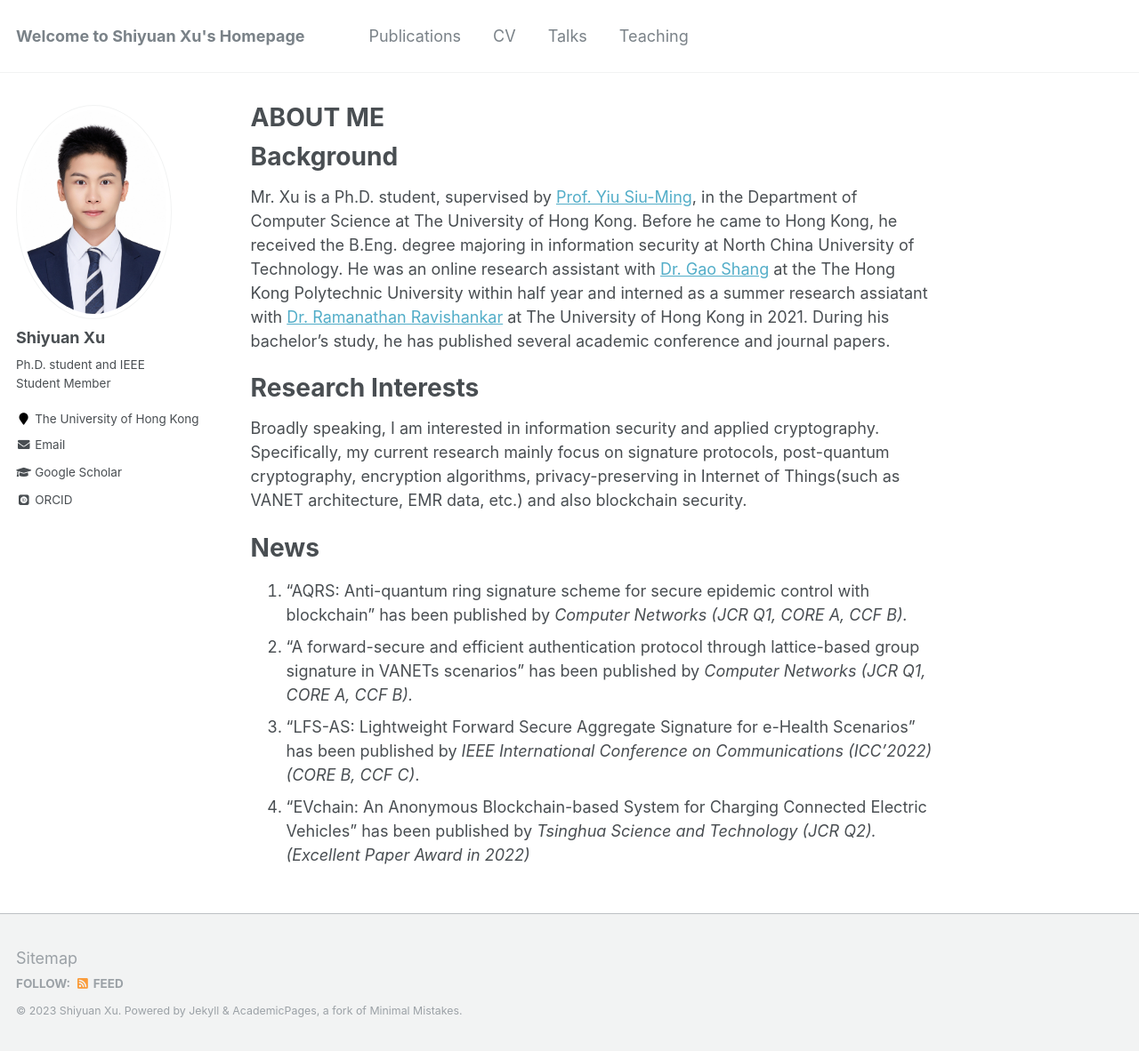
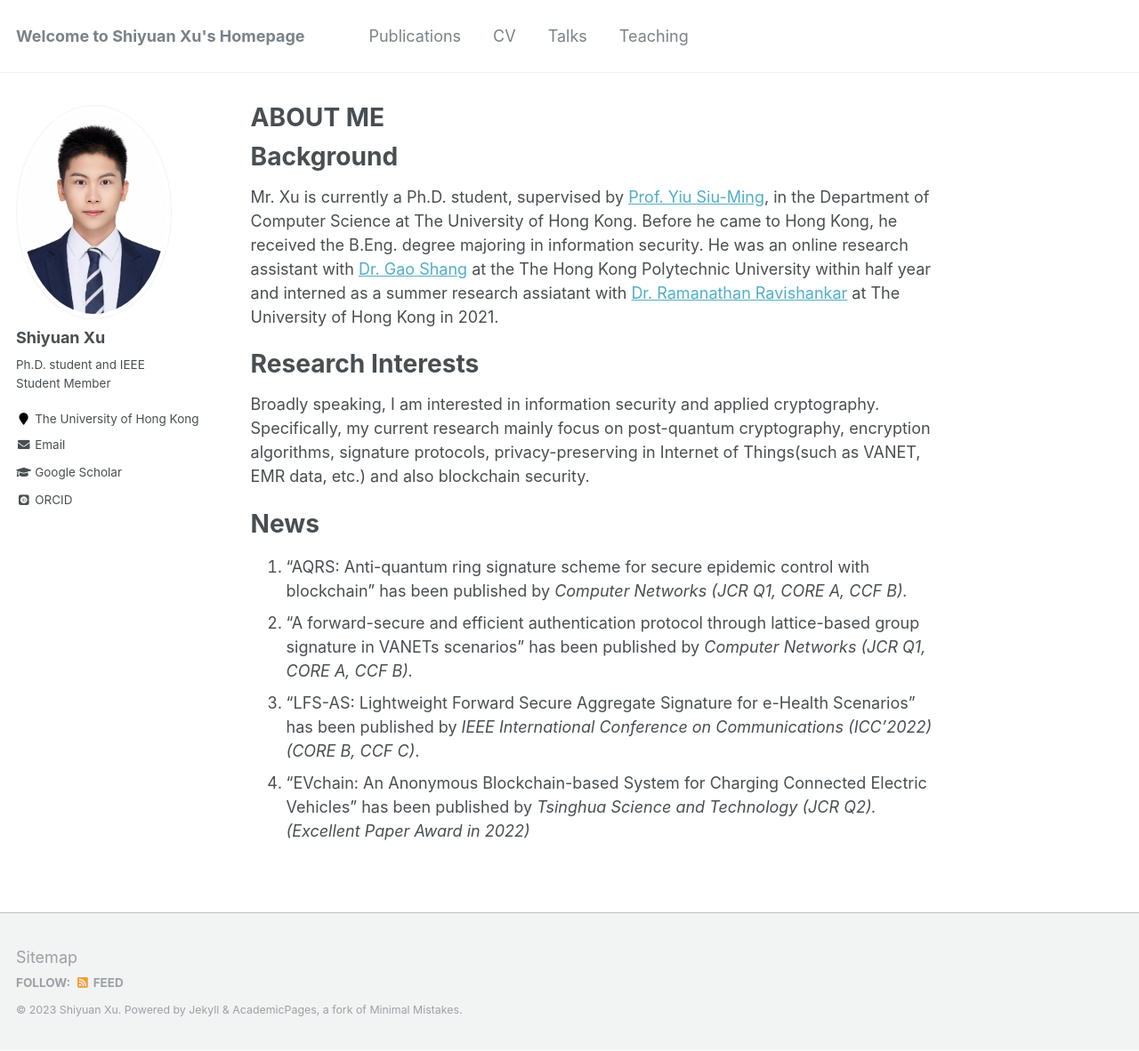
Before and after one commit to shiyuanjack/shiyuanjack.github.io, a Jekyll site: the page built from _pages/about.md, in a window 1280 px wide and 1182 px high. Shown: the whole window at 89% size. Built offline with Jekyll 4.4.1, drawn with Linux system fonts in a browser that asks for light colours; some web fonts are replaced.

Commit message:
about.md

```diff
--- a/_pages/about.md
+++ b/_pages/about.md
@@ -11,11 +11,11 @@ redirect_from:
 
 Background
 ======
-Mr. Xu is a Ph.D. student, supervised by [Prof. Yiu Siu-Ming](https://www.cs.hku.hk/index.php/people/academic-staff/smyiu), in the Department of Computer Science at The University of Hong Kong. Before he came to Hong Kong, he received the B.Eng. degree majoring in information security at North China University of Technology. He was an online research assistant with [Dr. Gao Shang](https://goldsainteagle.github.io/shanggao.github.io/) at the The Hong Kong Polytechnic University within half year and interned as a summer research assiatant with [Dr. Ramanathan Ravishankar](https://www.cs.hku.hk/index.php/people/academic-staff/ravi) at The University of Hong Kong in 2021. During his bachelor's study, he has published several academic conference and journal papers.
+Mr. Xu is currently a Ph.D. student, supervised by [Prof. Yiu Siu-Ming](https://www.cs.hku.hk/index.php/people/academic-staff/smyiu), in the Department of Computer Science at The University of Hong Kong. Before he came to Hong Kong, he received the B.Eng. degree majoring in information security. He was an online research assistant with [Dr. Gao Shang](https://goldsainteagle.github.io/shanggao.github.io/) at the The Hong Kong Polytechnic University within half year and interned as a summer research assiatant with [Dr. Ramanathan Ravishankar](https://www.cs.hku.hk/index.php/people/academic-staff/ravi) at The University of Hong Kong in 2021.
 
 Research Interests
 ======
-Broadly speaking, I am interested in information security and applied cryptography. Specifically, my current research mainly focus on signature protocols, post-quantum cryptography, encryption algorithms, privacy-preserving in Internet of Things(such as VANET architecture, EMR data, etc.) and also blockchain security.
+Broadly speaking, I am interested in information security and applied cryptography. Specifically, my current research mainly focus on post-quantum cryptography, encryption algorithms, signature protocols, privacy-preserving in Internet of Things(such as VANET, EMR data, etc.) and also blockchain security.
 
 News
 ======
```
